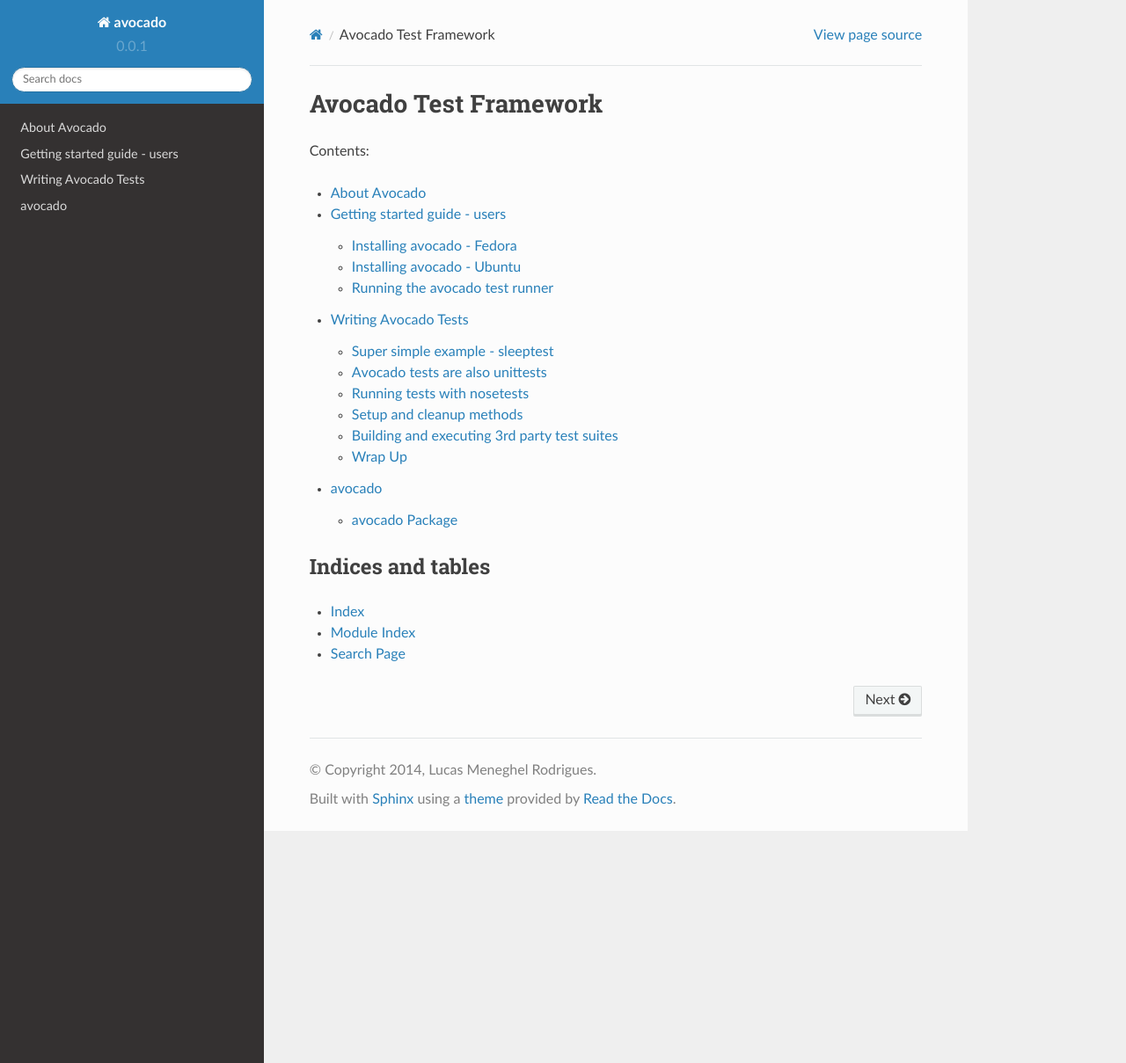
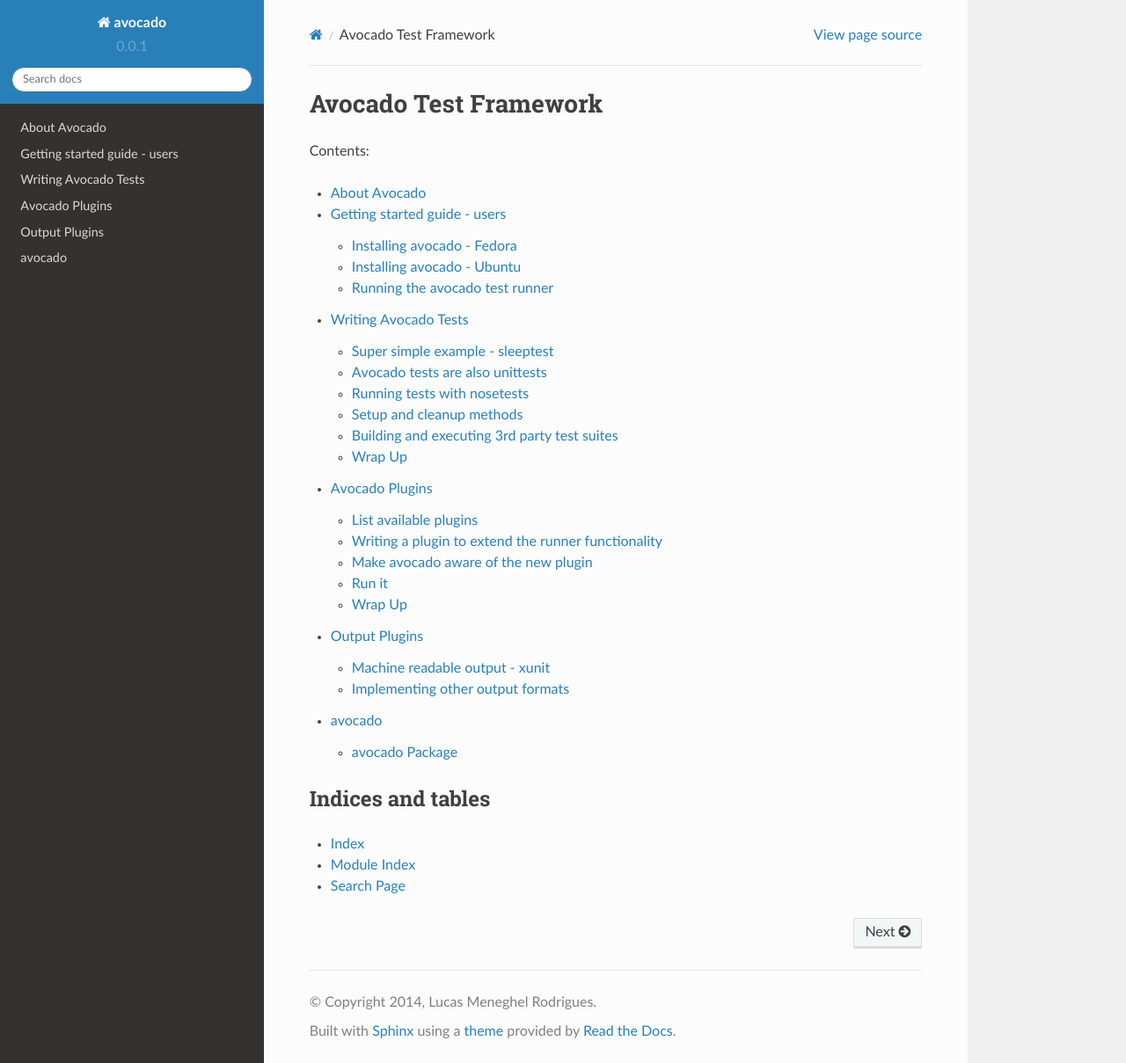
Before and after one commit to avocado-framework/avocado, a Sphinx documentation site: the page built from docs/source/index.rst, in a window 1280 px wide and 1209 px high. Shown: the whole window at 88% size. Built offline with Sphinx 7.4.7 and the Read the Docs theme 2.0.0, drawn with Linux system fonts in a browser that asks for light colours; the version number is read from the project's files by our own code; some of the changed lines change nothing that is shown.

Commit message:
docs: Add Plugins and OutputPlugins documentation
To complement the xunit output plugin mode made by
Ruda.

CC: Ruda Moura <rmoura@redhat.com>
Signed-off-by: Lucas Meneghel Rodrigues <lmr@redhat.com>

```diff
--- /dev/null
+++ b/docs/source/OutputPlugins.rst
@@ -0,0 +1,73 @@
+.. _output-plugins:
+
+Output Plugins
+==============
+
+A test runner must provide an assortment of ways to clearly communicate results
+to interested parties, be them humans or machines. The types of output that
+avocado is interested in produce are:
+
+* Human Readable:
+    Textual output that humans can make sense of. Not meant to be
+    parsed by scripts whatsoever.
+* Machine Readable:
+    Data structure representation that can be easily parsed
+    and/or stored by programs. This is how the test suite is
+    supposed to interact with other programs.
+
+As an example of human readable output, we have the dots that python unittests
+print while executing tests::
+
+    $ unittests/avocado/test_unittest.py
+    ss..........
+    ----------------------------------------------------------------------
+    Ran 12 tests in 1.243s
+
+    OK (skipped=2)
+
+Or the more verbose avocado output::
+
+    $ scripts/avocado run "sleeptest failtest synctest"
+    DEBUG LOG: /home/lmr/Code/avocado/logs/run-2014-04-24-18.17.52/debug.log
+    TOTAL TESTS: 3
+    (1/3) sleeptest.1:  PASS (1.09 s)
+    (2/3) failtest.1:  FAIL (0.10 s)
+    (3/3) synctest.1:  PASS (1.98 s)
+    TOTAL PASSED: 2
+    TOTAL ERROR: 0
+    TOTAL FAILED: 1
+    TOTAL SKIPPED: 0
+    TOTAL WARNED: 0
+    ELAPSED TIME: 3.17 s
+
+The most important thing is to remember that programs should never need to parse
+human output to figure out what happened with your test run.
+
+Machine readable output - xunit
+-------------------------------
+
+The default machine readable output in avocado is
+`xunit <http://help.catchsoftware.com/display/ET/JUnit+Format>`__, an xml format
+that contains test results in a structured form, and are used by other test
+automation projects, such as `jenkins <http://jenkins-ci.org/>`__. If you want
+to make avocado to generate xunit output in the standard output of the runner,
+simply use::
+
+    $ scripts/avocado --xunit run "sleeptest failtest synctest"
+    <?xml version="1.0" encoding="UTF-8"?>
+    <testsuite name="avocado" tests="3" errors="0" failures="1" skip="0" time="2.88632893562" timestamp="2014-04-24 18:25:39.545588">
+        <testcase classname="sleeptest" name="sleeptest.1" time="1.10091400146"/>
+        <testcase classname="failtest" name="failtest.1" time="0.0921177864075">
+            <failure><![CDATA[This test is supposed to fail]]></failure>
+        </testcase>
+        <testcase classname="synctest" name="synctest.1" time="1.69329714775"/>
+
+Implementing other output formats
+---------------------------------
+
+If you are looking to implement a new machine/human readable output format,
+you can refer to :mod:`avocado.plugins.xunit`. In a nutshell, you have to
+implement a class that inherits from :class:`avocado.result.TestResult` and
+implements all public methods, that perform actions (write to a file/stream)
+for each test states. You can take a look at :doc:`Plugins` for more info
+on how to write plugins.
--- /dev/null
+++ b/docs/source/Plugins.rst
@@ -0,0 +1,93 @@
+.. _Writing Plugins:
+
+Avocado Plugins
+===============
+
+In order to keep the code base approachable, and allow for cleanly extending
+the test runner functionality, avocado has a plugin system. In order to
+exemplify the concepts involved, let's use another old time favorite,
+the "Print hello world" theme.
+
+List available plugins
+----------------------
+
+Avocado has a builtin ``plugins`` command that lets you list available
+plugins::
+
+    $ scripts/avocado plugins
+    Plugins loaded:
+        test_lister - Implements the avocado 'list' functionality. (Enabled)
+        sysinfo - Collect system information and log. (Enabled)
+        test_runner - Implements the avocado 'run' functionality. (Enabled)
+        xunit - xUnit output plugin. (Enabled)
+        plugins_list - Implements the avocado 'plugins' functionality. (Enabled)
+
+Now, let's write a simple plugin.
+
+Writing a plugin to extend the runner functionality
+---------------------------------------------------
+
+Let's say you want to write a plugin that adds a new subcommand to the test
+runner, ``hello``. This is how you'd do it::
+
+    from avocado.plugins import plugin
+
+
+    class HelloWorld(plugin.Plugin):
+
+        """
+        The classical Hello World! plugin example.
+        """
+
+        name = 'hello_world'
+        enabled = True
+
+        def configure(self, app_parser, cmd_parser):
+            myparser = cmd_parser.add_parser('hello',
+                                             help='Hello World! plugin example')
+            myparser.set_defaults(func=self.hello)
+            self.configured = True
+
+        def hello(self, args):
+            print self.__doc__
+
+
+As you can see, plugins inherit from :class:`avocado.plugins.plugin.Plugin`,
+that have the methods :func:`avocado.plugins.plugin.Plugin.configure` and
+:func:`avocado.plugins.plugin.Plugin.activate`. Configure does add the
+command parser to the app test runner, and activate, if necessary will activate
+your plugin, overriding avocado core functionality. In this configure method,
+we added a new parser for the new command ``hello`` and set it to the method
+``hello``, that will print the plugin's docstring.
+
+Make avocado aware of the new plugin
+------------------------------------
+
+Avocado has an option ``--plugins`` that allows you to provide a filesystem
+location that contains plugins, that will be automatically loaded. In the
+avocado source tree, the ``avocado_hello.py`` example is available under
+``examples/plugins``. So, in order to enable the hello plugin, you can do a::
+
+    $ scripts/avocado --plugins examples/plugins/ plugins
+    Plugins loaded:
+        test_lister - Implements the avocado 'list' functionality. (Enabled)
+        sysinfo - Collect system information and log. (Enabled)
+        test_runner - Implements the avocado 'run' functionality. (Enabled)
+        xunit - xUnit output plugin. (Enabled)
+        plugins_list - Implements the avocado 'plugins' functionality. (Enabled)
+        hello_world - The classical Hello World! plugin example. (Enabled)
+
+Run it
+------
+
+To run it, you can simply call the newly registered runner command ``hello``::
+
+    $ scripts/avocado --plugins examples/plugins/ hello
+        The classical Hello World! plugin example.
+
+Wrap Up
+-------
+
+We have briefly discussed the making of avocado plugins. A look at the module
+:mod:`avocado.plugins` would be useful to look some of the other possibilities
+available.
--- a/docs/source/index.rst
+++ b/docs/source/index.rst
@@ -15,6 +15,8 @@
    Introduction
    GetStartedGuide
    WritingTests
+   Plugins
+   OutputPlugins
    api/modules
 
 Indices and tables
```
